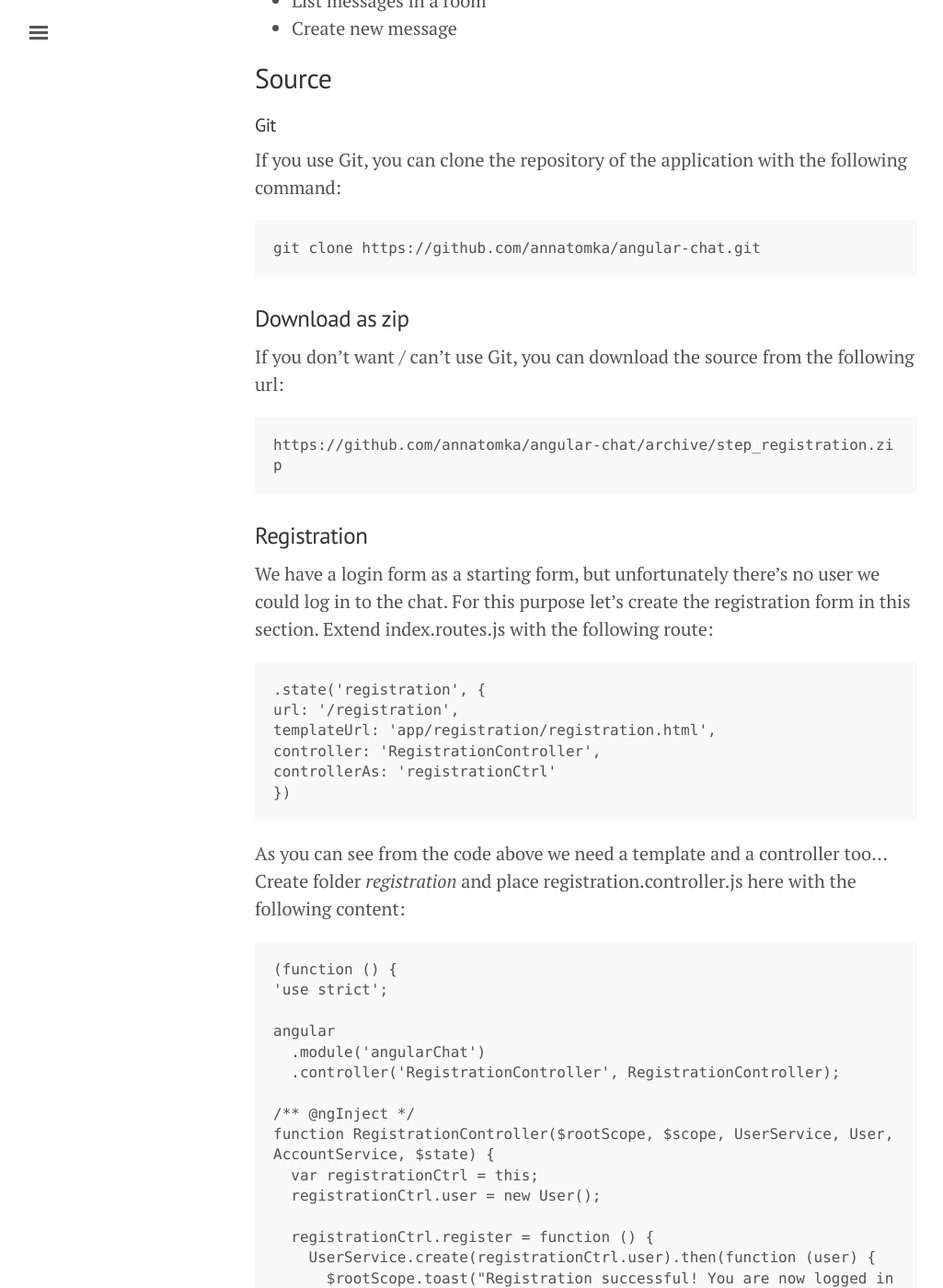
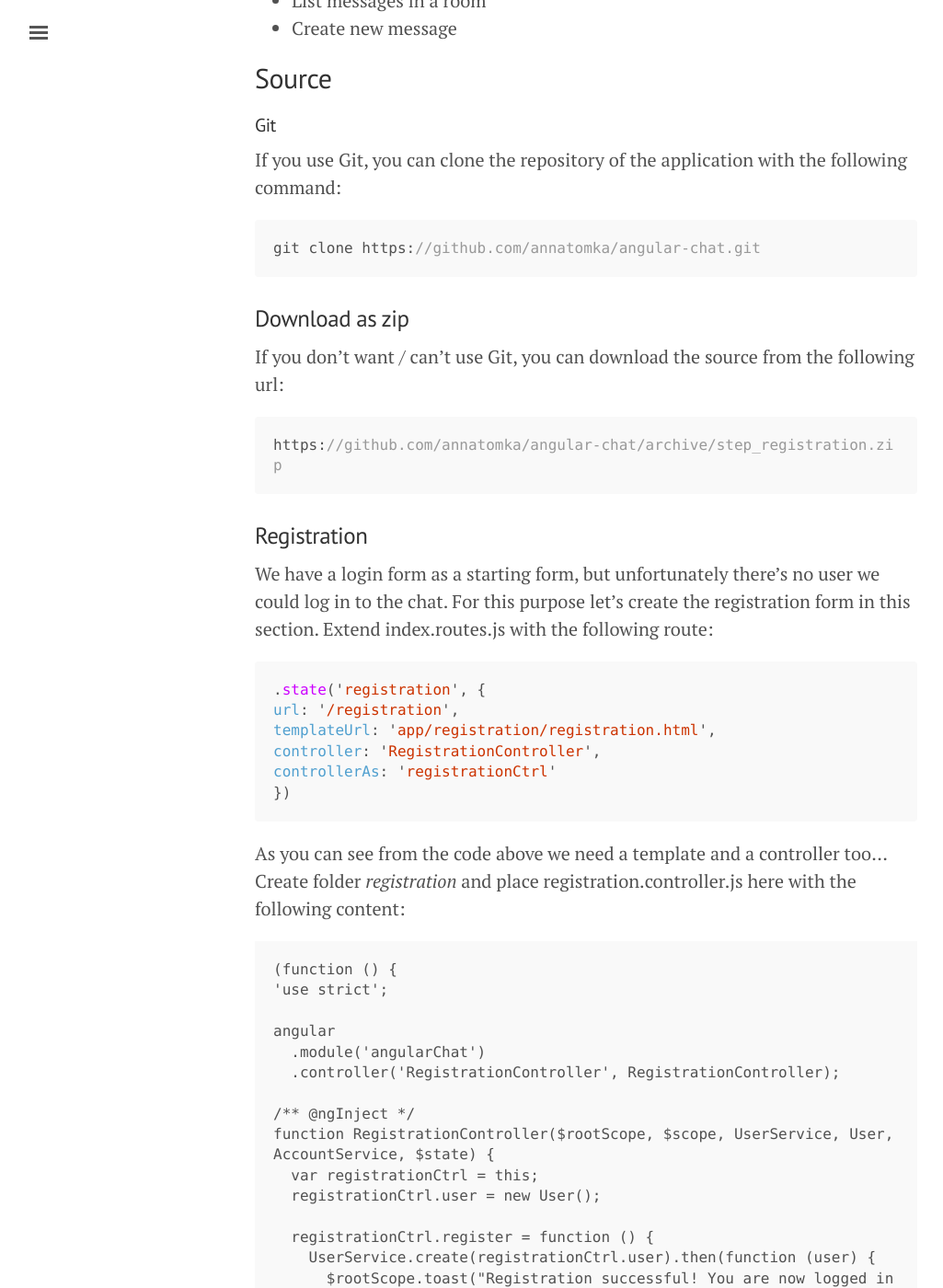
Before and after one commit to annatomka/annatomka.github.io, a Jekyll site: the page built from _posts/2015-09-23-angularjs-chat-example.md, in a window 1280 px wide and 1400 px high, scrolled down 1177 px. Shown: the whole window at 92% size, without its empty margins (3-1028 px from the left). Built offline with Jekyll 4.4.1, drawn with Linux system fonts in a browser that asks for light colours; Markdown is read by kramdown in place of the engine named in the settings.

Commit message:
Markdown config fix

````diff
--- a/_config.yml
+++ b/_config.yml
@@ -24,3 +24,7 @@ version:             1.1.0
 #Sitemap
 gems:
   - jekyll-sitemap
+
+markdown: redcarpet
+redcarpet:
+  extensions: ["tables", "fenced_code_blocks"]
--- a/_posts/2015-09-23-angularjs-chat-example.md
+++ b/_posts/2015-09-23-angularjs-chat-example.md
@@ -27,19 +27,19 @@ Demo is available here: https://angularchatexample.firebaseapp.com
 
 ##### Git
 If you use Git, you can clone the repository of the application with the following command:
-```language-js
+```javascript
 git clone https://github.com/annatomka/angular-chat.git
 ```
 
 ### Download as zip
 If you don't want / can't use Git, you can download the source from the following url:
-```language-js
+```javascript
 https://github.com/annatomka/angular-chat/archive/step_registration.zip
 ```
 ### Registration
 
 We have a login form as a starting form, but unfortunately there's no user we could log in to the chat. For this purpose let's create the registration form in this section. Extend index.routes.js with the following route:
-```language-js
+```javascript
 .state('registration', {
 url: '/registration',
 templateUrl: 'app/registration/registration.html',
````
